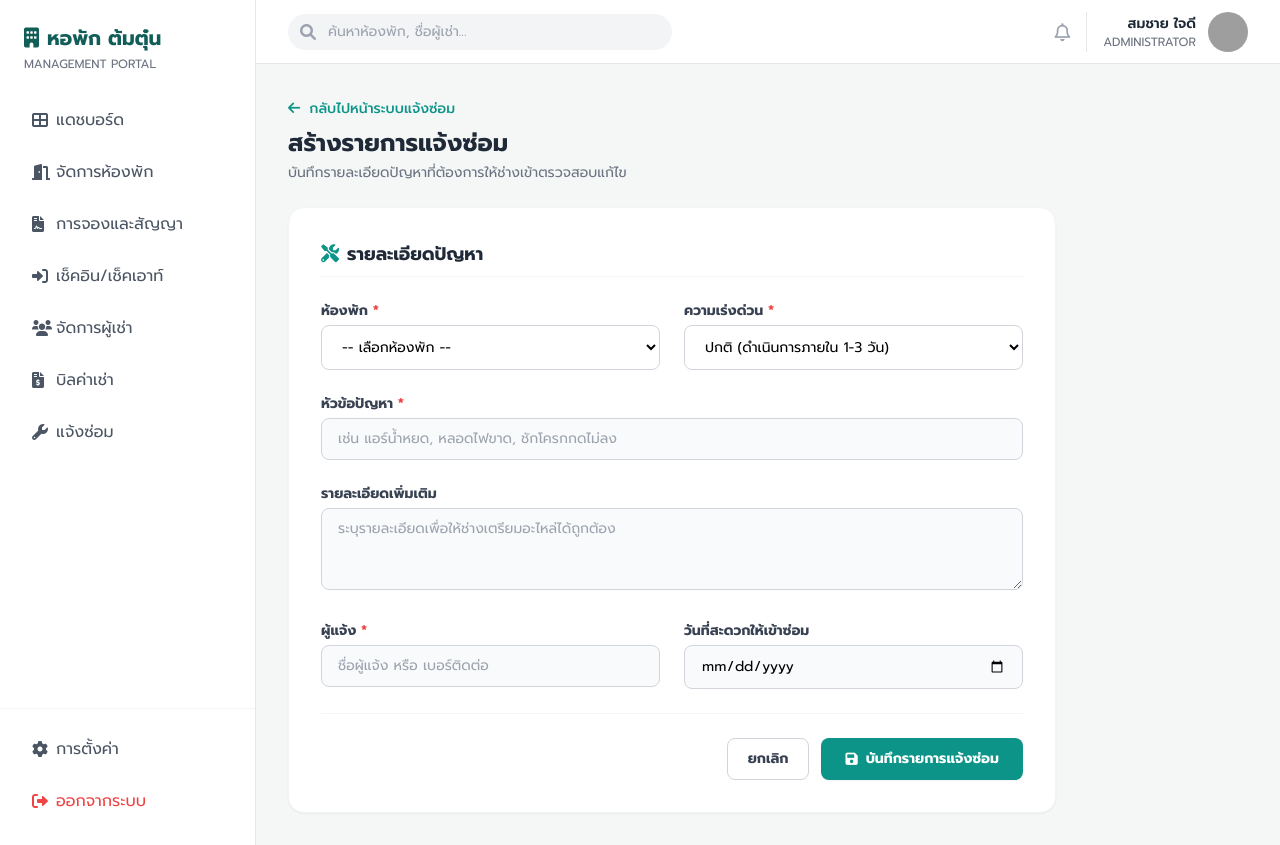
After one commit to ohm024/tomtun-dorm-project, a Django app: page /maintenance/add/ in a window 1280 px wide. The commit adds this page. Run offline with Django 5.2, Linux system fonts and the light colour scheme; some libraries are stand-ins or nearby versions; grey boxes are pictures that could not be loaded.

Commit message:
feature maintenance+สร้างรายการแจ้งซ่อม

```diff
--- a/management/views.py
+++ b/management/views.py
@@ -44,3 +44,5 @@ def add_contract(request):
     return render(request, 'add_contract.html')
 def add_bill(request):
     return render(request, 'add_bill.html')
+def add_maintenance(request):
+    return render(request, 'add_maintenance.html')
--- /dev/null
+++ b/templates/add_maintenance.html
@@ -0,0 +1,73 @@
+{% extends 'base.html' %}
+
+{% block content %}
+<div class="mb-6">
+    <a href="{% url 'maintenance' %}" class="text-teal-600 hover:text-teal-700 text-sm mb-2 inline-block font-medium">
+        <i class="fas fa-arrow-left mr-1"></i> กลับไปหน้าระบบแจ้งซ่อม
+    </a>
+    <h2 class="text-2xl font-bold text-gray-800">สร้างรายการแจ้งซ่อม</h2>
+    <p class="text-gray-500 text-sm mt-1">บันทึกรายละเอียดปัญหาที่ต้องการให้ช่างเข้าตรวจสอบแก้ไข</p>
+</div>
+
+<div class="bg-white p-8 rounded-2xl border border-gray-100 shadow-sm max-w-3xl">
+    <form action="{% url 'maintenance' %}" method="GET" class="space-y-6">
+
+        <div class="grid grid-cols-1 md:grid-cols-2 gap-6">
+            <div class="md:col-span-2 border-b border-gray-100 pb-2">
+                <h3 class="text-lg font-bold text-gray-800"><i class="fas fa-tools text-teal-600 mr-2"></i>รายละเอียดปัญหา</h3>
+            </div>
+
+            <div>
+                <label class="block text-sm font-bold text-gray-700 mb-1">ห้องพัก <span class="text-red-500">*</span></label>
+                <select class="w-full text-sm border-gray-300 rounded-lg focus:ring-teal-500 focus:border-teal-500 px-4 py-2.5 border bg-white" required>
+                    <option value="">-- เลือกห้องพัก --</option>
+                    <option value="101">101</option>
+                    <option value="102">102</option>
+                    <option value="201">201</option>
+                    <option value="305">305</option>
+                    <option value="common_area">พื้นที่ส่วนกลาง</option>
+                </select>
+            </div>
+
+            <div>
+                <label class="block text-sm font-bold text-gray-700 mb-1">ความเร่งด่วน <span class="text-red-500">*</span></label>
+                <select class="w-full text-sm border-gray-300 rounded-lg focus:ring-teal-500 focus:border-teal-500 px-4 py-2.5 border bg-white" required>
+                    <option value="normal">ปกติ (ดำเนินการภายใน 1-3 วัน)</option>
+                    <option value="high">ด่วน (ดำเนินการภายใน 24 ชม.)</option>
+                    <option value="urgent">ด่วนมาก (ดำเนินการทันที)</option>
+                </select>
+            </div>
+
+            <div class="md:col-span-2">
+                <label class="block text-sm font-bold text-gray-700 mb-1">หัวข้อปัญหา <span class="text-red-500">*</span></label>
+                <input type="text" class="w-full text-sm border-gray-300 rounded-lg focus:ring-teal-500 focus:border-teal-500 px-4 py-2.5 border bg-gray-50" placeholder="เช่น แอร์น้ำหยด, หลอดไฟขาด, ชักโครกกดไม่ลง" required>
+            </div>
+
+            <div class="md:col-span-2">
+                <label class="block text-sm font-bold text-gray-700 mb-1">รายละเอียดเพิ่มเติม</label>
+                <textarea class="w-full text-sm border-gray-300 rounded-lg focus:ring-teal-500 focus:border-teal-500 px-4 py-2.5 border bg-gray-50" rows="3" placeholder="ระบุรายละเอียดเพื่อให้ช่างเตรียมอะไหล่ได้ถูกต้อง"></textarea>
+            </div>
+
+            <div>
+                <label class="block text-sm font-bold text-gray-700 mb-1">ผู้แจ้ง <span class="text-red-500">*</span></label>
+                <input type="text" class="w-full text-sm border-gray-300 rounded-lg focus:ring-teal-500 focus:border-teal-500 px-4 py-2.5 border bg-gray-50" placeholder="ชื่อผู้แจ้ง หรือ เบอร์ติดต่อ" required>
+            </div>
+
+            <div>
+                <label class="block text-sm font-bold text-gray-700 mb-1">วันที่สะดวกให้เข้าซ่อม</label>
+                <input type="date" class="w-full text-sm border-gray-300 rounded-lg focus:ring-teal-500 focus:border-teal-500 px-4 py-2.5 border bg-gray-50">
+            </div>
+        </div>
+
+        <div class="pt-6 flex justify-end space-x-3 mt-8 border-t border-gray-100">
+            <a href="{% url 'maintenance' %}" class="px-5 py-2.5 border border-gray-300 text-gray-700 rounded-lg hover:bg-gray-50 transition-colors font-bold text-sm">
+                ยกเลิก
+            </a>
+            <button type="submit" class="bg-teal-600 hover:bg-teal-700 text-white px-6 py-2.5 rounded-lg font-bold transition-colors shadow-sm text-sm flex items-center">
+                <i class="fas fa-save mr-2"></i> บันทึกรายการแจ้งซ่อม
+            </button>
+        </div>
+
+    </form>
+</div>
+{% endblock %}
--- a/templates/maintenance.html
+++ b/templates/maintenance.html
@@ -6,8 +6,9 @@
         <h2 class="text-2xl font-bold text-gray-800">ระบบแจ้งซ่อม</h2>
         <p class="text-gray-500 text-sm mt-1">จัดการคำร้องเรียนและติดตามสถานะการซ่อมบำรุง</p>
     </div>
-    <button class="bg-teal-600 hover:bg-teal-700 text-white px-4 py-2 rounded-lg font-medium transition-colors flex items-center shadow-sm">
+    <a href="{% url 'add_maintenance' %}" class="bg-teal-600 hover:bg-teal-700 text-white px-4 py-2 rounded-lg font-medium transition-colors flex items-center shadow-sm">
         <i class="fas fa-plus-circle mr-2"></i> สร้างรายการแจ้งซ่อม
+    </a>
     </button>
 </div>
 
--- a/tomtun_dorm/urls.py
+++ b/tomtun_dorm/urls.py
@@ -22,4 +22,5 @@ urlpatterns = [
     path('rooms/add/', views.add_room, name='add_room'),
     path('contracts/add/', views.add_contract, name='add_contract'),
     path('billing/add/', views.add_bill, name='add_bill'),
+    path('maintenance/add/', views.add_maintenance, name='add_maintenance'),
 ]
```
